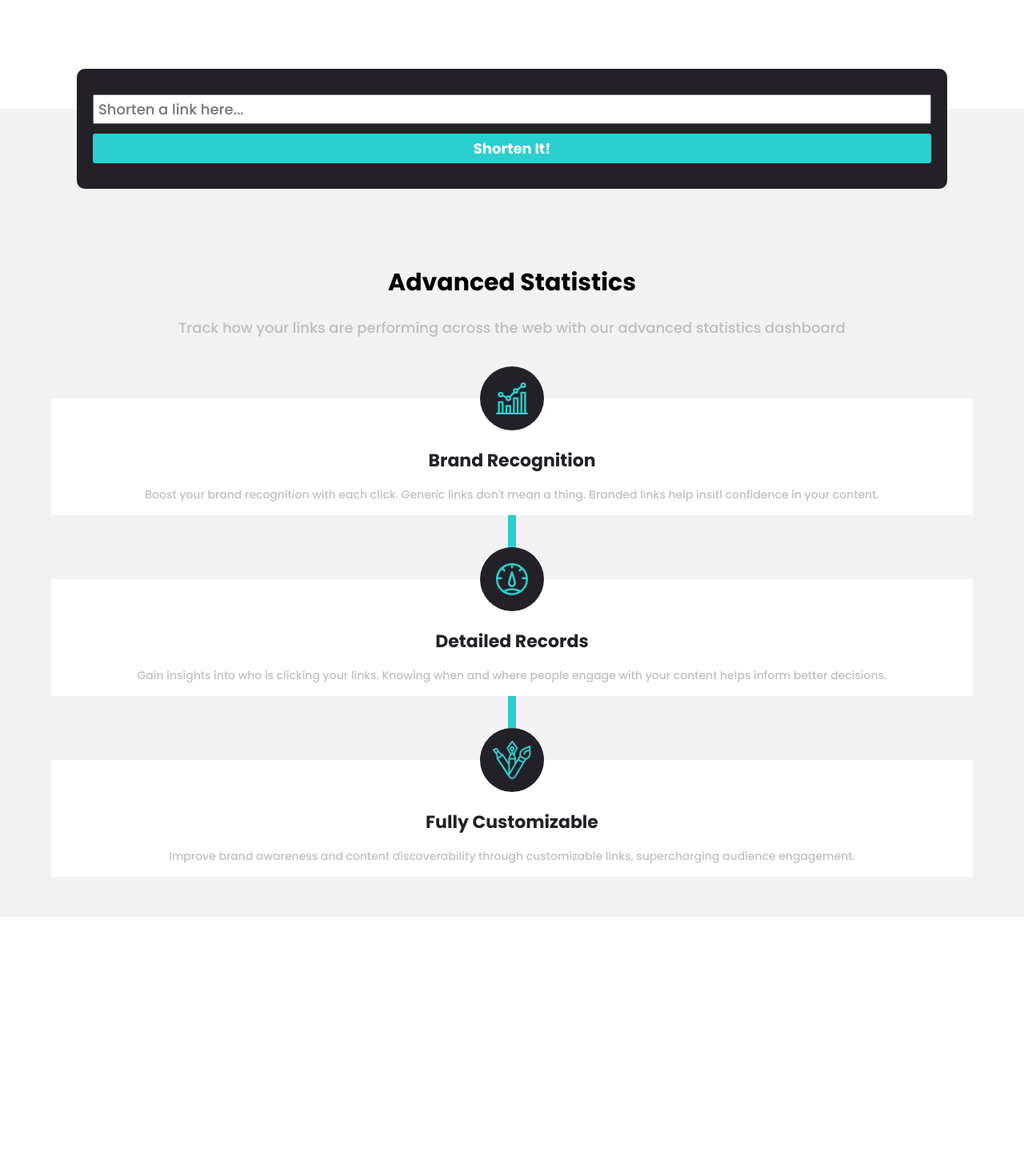
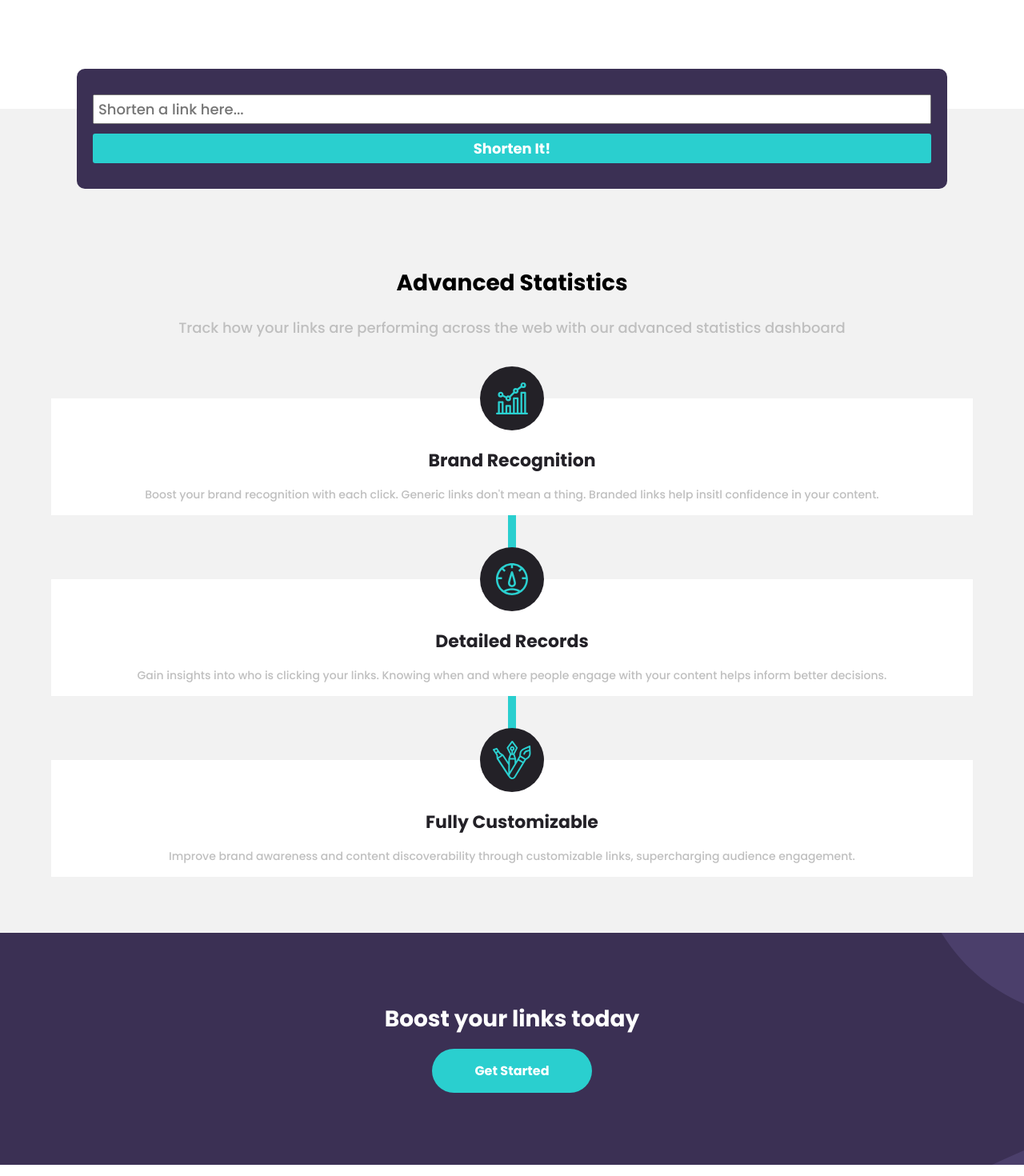
Before and after one commit to migueldeleon012/url-shortener, a React (Create React App) app: page / in a window 1280 px wide. Shown: the part 580-2050 px from the top of the page at 80% size. Before the commit the page ends 1726 px from the top, so only its background shows below. Built offline with nearby package versions, Linux system fonts and the light colour scheme.

Commit message:
feat: added styled boost url component

```diff
--- a/src/App.jsx
+++ b/src/App.jsx
@@ -1,6 +1,7 @@
 import Navbar from './components/Navbar';
 import Header from './components/Header';
 import Statistics from './components/Statistics/index';
+import BoostLink from './components/BoostLink';
 import './styles/index.scss';
 
 function App() {
@@ -9,6 +10,8 @@ function App() {
       <Navbar />
       <Header />
       <Statistics />
+      <BoostLink />
+      <div style={{ marginBottom: ' 1000px' }}></div>
     </div>
   );
 }
--- /dev/null
+++ b/src/components/BoostLink/index.jsx
@@ -0,0 +1,12 @@
+import TitleWDesc from '../TitleWDesc';
+
+const BoostLink = () => {
+  return (
+    <div className="boost-link">
+      <TitleWDesc smallTitle="Boost your links today" isWhite />
+      <div className="btn-default">Get Started</div>
+    </div>
+  );
+};
+
+export default BoostLink;
--- a/src/components/TitleWDesc/index.jsx
+++ b/src/components/TitleWDesc/index.jsx
@@ -3,9 +3,15 @@ import React from 'react';
 const TitleWDesc = (props) => {
   return (
     <div className={`title-with-desc ${props.allSmall && 'small'}`}>
-      {props.title && <h1>{props.title}</h1>}
-      {props.smallTitle && <h2>{props.smallTitle}</h2>}
-      {props.subtitle && <p>{props.subtitle}</p>}
+      {props.title && (
+        <h1 className={props.isWhite && 'white'}>{props.title}</h1>
+      )}
+      {props.smallTitle && (
+        <h2 className={props.isWhite && 'white'}>{props.smallTitle}</h2>
+      )}
+      {props.subtitle && (
+        <p className={props.isWhite && 'white'}>{props.subtitle}</p>
+      )}
     </div>
   );
 };
--- /dev/null
+++ b/src/styles/boost-link.scss
@@ -0,0 +1,13 @@
+.boost-link {
+  padding: 90px 25px;
+  background: $dark-violet url('../assets/bg-boost-mobile.svg') no-repeat 130% -10px;
+
+  .btn-default {
+    width: 200px;
+    margin: 20px auto 0 auto;
+  }
+
+  h2 {
+    color: white;
+  }
+}
--- a/src/styles/index.scss
+++ b/src/styles/index.scss
@@ -34,6 +34,7 @@ $border-radius: 10px;
 @import './url-shortener.scss';
 @import './statistics.scss';
 @import './title-w-desc.scss';
+@import './boost-link.scss';
 
 //global
 * {
@@ -72,6 +73,7 @@ header {
   padding: 15px 40px;
   border-radius: 100px;
   text-transform: capitalize;
+  text-align: center;
   font-weight: bold;
   color: white;
 }
--- a/src/styles/statistics.scss
+++ b/src/styles/statistics.scss
@@ -3,7 +3,7 @@
   background-color: lighten($gray, 20%);
   position: relative;
   overflow: visible;
-  padding-bottom: 50px;
+  padding-bottom: 70px;
 
   &__content {
     .spacer {
--- a/src/styles/title-w-desc.scss
+++ b/src/styles/title-w-desc.scss
@@ -3,6 +3,10 @@
   flex-direction: column;
   text-align: center;
   width: 100%;
+
+  .white {
+    color: white;
+  }
 
   h1,
   p {
@@ -15,7 +19,7 @@
   }
 
   h2 {
-    font-size: 30px;
+    font-size: 28px;
   }
 
   p {
--- a/src/styles/url-shortener.scss
+++ b/src/styles/url-shortener.scss
@@ -2,8 +2,7 @@
   @include flexEvenly;
   flex-direction: column;
   height: 150px;
-  background: $very-dark-violet url('../assets/bg-shorten-mobile.svg') no-repeat
-    130% -10px;
+  background: $dark-violet url('../assets/bg-shorten-mobile.svg') no-repeat 130% -10px;
   border-radius: $border-radius;
   width: 85%;
   position: absolute;
```
Also changed, not shown: src/components/Footer/index.jsx (added).
